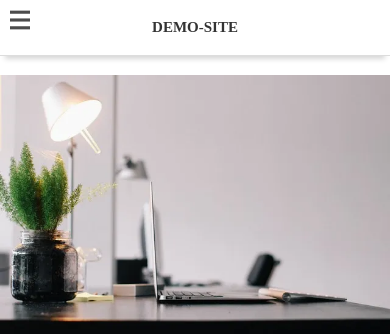
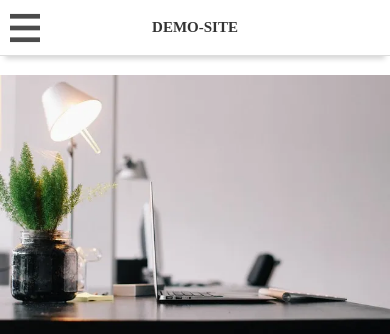
Before and after one commit to ma2mori/corporate_demo, a PHP site: page / in a window 390 px wide. Shown: the top 334 px of the page. Run offline with PHP 8.4, Linux system fonts and the light colour scheme.

Commit message:
fix header

```diff
--- a/css/index.css
+++ b/css/index.css
@@ -97,12 +97,11 @@ footer {
 	cursor: pointer;
 	display: none;
 	background-image: url(https://160.16.139.140/demo/img/icon-open.svg);
-	width: 20px;
-	height: 20px;
+	width: 30px;
+	height: 30px;
 	background-size: contain;
 	position: absolute;
-	top: 10px;
-	left: 10px;
+  margin-left: 10px;
 }
 
 .toggle-icon.open {
@@ -226,6 +225,8 @@ footer {
 		z-index: 1;
 		border-bottom: 1px solid #ddd;
 		box-shadow: 0px 8px 5px -5px rgb(0 0 0 / 16%);
+    display: flex;
+    align-items: center;
 	}
 
 	header h1 {
--- a/temp/_header.html
+++ b/temp/_header.html
@@ -32,21 +32,20 @@ $ua = mb_strtolower($_SERVER['HTTP_USER_AGENT']);
 		<li><a href="<?=DOMAIN?>">TOP</a></li>
 		<li><a id="link" data-target="service" href="#">SERVICE</a></li>
 		<li><a id="link" data-target="company" href="#">COMPANY</a></li>
-		<li><a href="mailto:test@test-mail.test">CONTACT</a></li>
 		<li><a id="link" data-target="access" href="#">ACCESS</a></li>
 		<li><a id="link" data-target="recruit" href="#">RECRUIT</a></li>
+		<li><a href="mailto:test@test-mail.test">CONTACT</a></li>
 	</ul>
 </nav>
 
 <div class="side-menu-wrap">
 
 	<ul class="menu-list">
-		<li><a href="<?=DOMAIN?>">TOP</a></li>
 		<li><a id="link" data-target="service" href="#">SERVICE</a></li>
 		<li><a id="link" data-target="company" href="#">COMPANY</a></li>
-		<li><a href="mailto:test@test-mail.test">CONTACT</a></li>
 		<li><a id="link" data-target="access" href="#">ACCESS</a></li>
 		<li><a id="link" data-target="recruit" href="#">RECRUIT</a></li>
+		<li><a href="mailto:test@test-mail.test">CONTACT</a></li>
 	</ul>
 </div>
 
```
